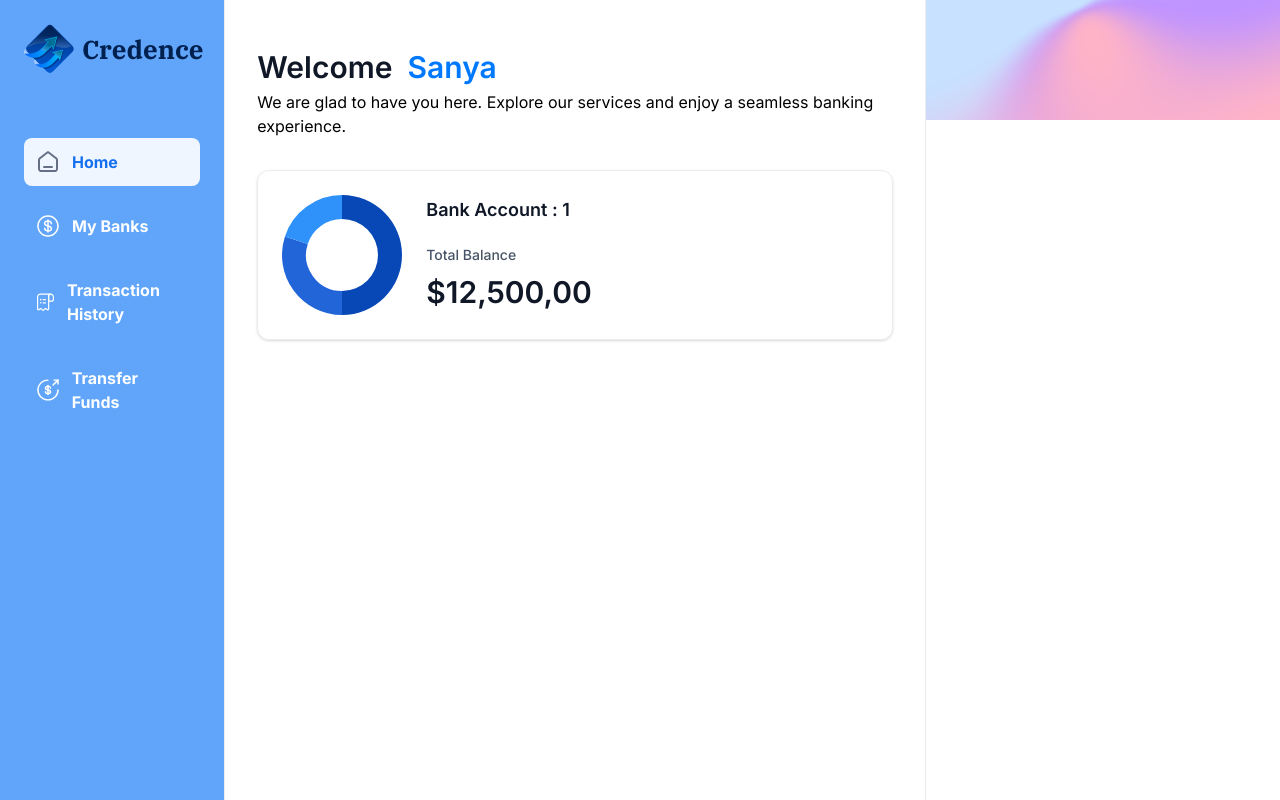
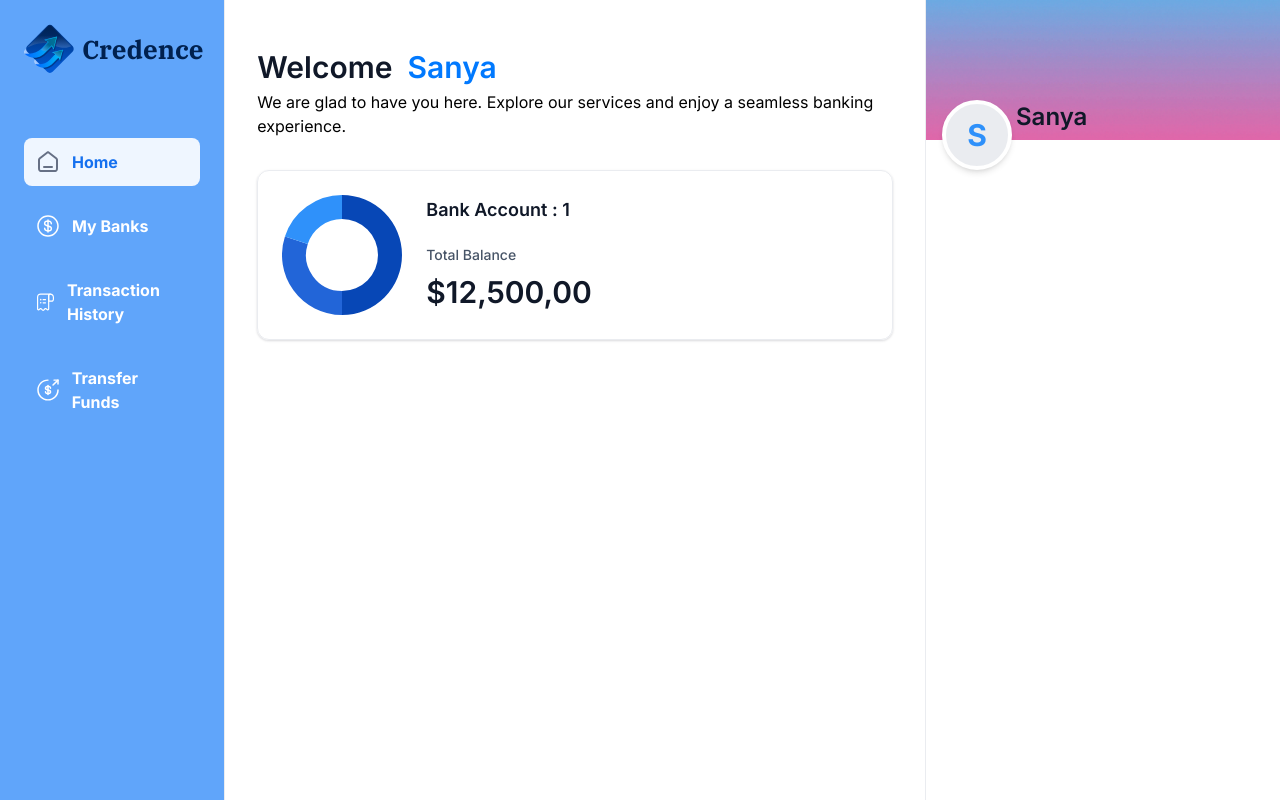
Before and after one commit to Saniya1976/credence, a Next.js app: page / in a window 1280 px wide. Built offline with nearby package versions, Linux system fonts and the light colour scheme.

Commit message:
right side bar added

```diff
--- a/src/app/globals.css
+++ b/src/app/globals.css
@@ -159,8 +159,10 @@
   }
 
   .profile-banner {
-    @apply h-[120px] w-full bg-gradient-mesh bg-cover bg-no-repeat;
-  }
+  @apply relative h-[140px] w-full bg-gradient-mesh bg-cover bg-no-repeat;
+  background-position: center -90px;
+}
+
 
   .profile {
     @apply relative flex px-6 max-xl:justify-center;
--- a/src/components/RightSideBar.tsx
+++ b/src/components/RightSideBar.tsx
@@ -1,15 +1,39 @@
-import React from 'react'
+import React from "react";
 
-const RightSideBar = ({user,transactions,banks}:RightSidebarProps) => {
-  return (
-    <aside className='right-sidebar'>
-        <section className="flex flex-col pb-8">
-            <div className="profile-banner">
-
-            </div>
-        </section>
-    </aside>
-  )
+interface RightSidebarProps {
+  user: {
+    username: string;
+  };
+  transactions: any[];
+  banks: any[];
 }
 
-export default RightSideBar
+const RightSideBar = ({ user, transactions, banks }: RightSidebarProps) => {
+  return (
+    <aside className="right-sidebar">
+      <section className="flex flex-col pb-8">
+        {/* profile banner with gradient */}
+        <div className="profile-banner relative">
+          {/* circular avatar overlapping bottom edge */}
+          <div className="absolute left-4 bottom-[-30px] size-[70px] rounded-full border-4 border-white bg-gray-200 flex items-center justify-center shadow-md">
+            <span className="text-3xl font-bold text-blue-500">
+              {user.username[0]}
+            </span>
+          </div>
+
+          <div className="profile-details absolute bottom-2 left-[90px]">
+            <h1 className="profile-name text-lg font-semibold text-gray-800">
+              {user.username}
+            </h1>
+          </div>
+        </div>
+      </section>
+
+      <section className="banks">
+        <div className="flex w-full justify-between"></div>
+      </section>
+    </aside>
+  );
+};
+
+export default RightSideBar;
--- a/tailwind.config.ts
+++ b/tailwind.config.ts
@@ -71,7 +71,7 @@ const config = {
       },
       backgroundImage: {
         "bank-gradient": "linear-gradient(90deg, #0179FE 0%, #4893FF 100%)",
-        "gradient-mesh": "url('/icons/gradient-mesh.svg')",
+        "gradient-mesh": "url('/icons/gradient-mesh.jpg')",
         "bank-green-gradient":
           "linear-gradient(90deg, #01797A 0%, #489399 100%)",
       },
```
Also changed, not shown: public/icons/gradient-mesh.jpg (added), src/app/(auth)/gradient mesh.jpg (added).
